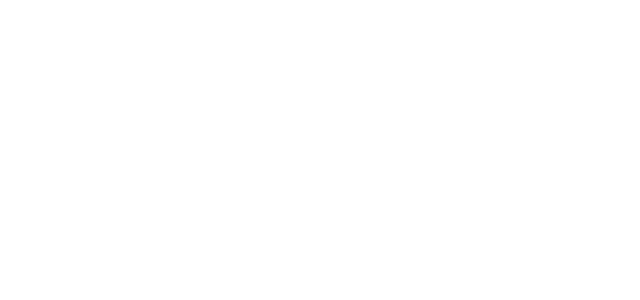
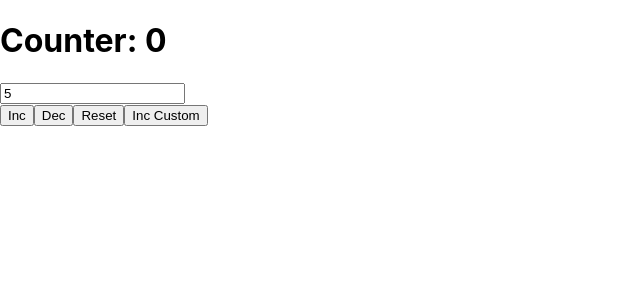
Before and after one commit to VolodymyrStyk/React-Okten, a React (Create React App) app: page / in a window 1280 px wide. Shown: the top 300 px of the page, without its empty margins (0-640 px from the left). Built offline with nearby package versions, Linux system fonts and the light colour scheme.

Commit message:
update Finish

```diff
--- a/src/App.js
+++ b/src/App.js
@@ -1,12 +1,13 @@
-import logo from './logo.svg';
 import './App.css';
+import {Counter} from "./component/counter/Counter";
+
 
 function App() {
-  return (
-    <div >
-
-    </div>
-  );
+    return (
+        <div>
+            <Counter/>
+        </div>
+    );
 }
 
 export default App;
--- /dev/null
+++ b/src/component/counter/Counter.js
@@ -0,0 +1,38 @@
+import {useDispatch, useSelector} from "react-redux";
+import {useState} from "react";
+
+export const Counter = () => {
+    const counter = useSelector((state) => state.counter);
+    console.log(counter);
+    const dispatch = useDispatch();
+    const [value, setValue] = useState(5);
+
+    return (
+        <div>
+            <h1>Counter: {counter}</h1>
+            <input type="number" value={value} onChange={
+                ({target: {value}}) => {
+                    setValue(value);
+                }
+            }/>
+            <div>
+                <button onClick={() => {
+                    dispatch({type: 'INC'})
+                }}>Inc
+                </button>
+                <button onClick={() => {
+                    dispatch({type: 'DEC'})
+                }}>Dec
+                </button>
+                <button onClick={() => {
+                    dispatch({type: 'RES'})
+                }}>Reset
+                </button>
+                <button onClick={() => {
+                    dispatch({type: 'INC_CST',payload: Number(value)})
+                }}>Inc Custom
+                </button>
+            </div>
+        </div>
+    )
+}
--- a/src/index.js
+++ b/src/index.js
@@ -3,12 +3,55 @@ import ReactDOM from 'react-dom';
 import './index.css';
 import App from './App';
 import reportWebVitals from './reportWebVitals';
+import {createStore} from "redux";
+import {Provider} from "react-redux";
+
+const initialState = {
+    counter: 0,
+    counter2: 0
+}
+
+const reducer = (state = initialState, action) => {
+    switch (action.type) {
+        case 'INC':
+            return {
+                ...state,
+                counter: state.counter + 1
+            };
+        case 'DEC':
+            return {
+                ...state,
+                counter: state.counter - 1
+            };
+        case 'RES':
+            return {
+                ...state,
+                counter: 0
+            };
+        case 'INC_CST':
+            return {
+                ...state,
+                counter: state.counter + action.payload
+            };
+        default:
+            return state;
+    }
+}
+
+const store = createStore(reducer);
+store.subscribe(() => {
+    console.log('tut', store.getState());
+});
+
+
 
 ReactDOM.render(
-  <React.StrictMode>
-    <App />
-  </React.StrictMode>,
-  document.getElementById('root')
+    <React.StrictMode>
+        <Provider store={store}>
+            <App/>
+        </Provider>
+    </React.StrictMode>,
+    document.getElementById('root')
 );
 
 // If you want to start measuring performance in your app, pass a function
```
